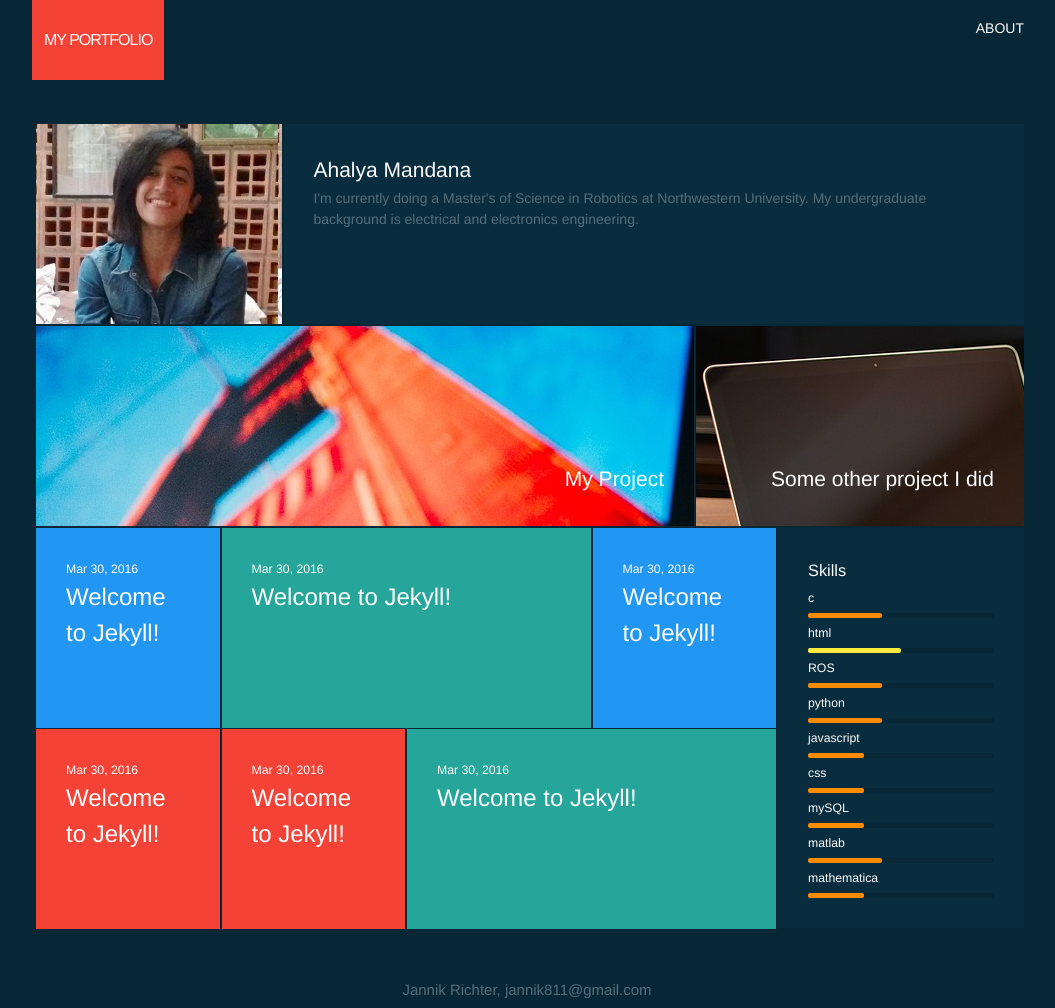
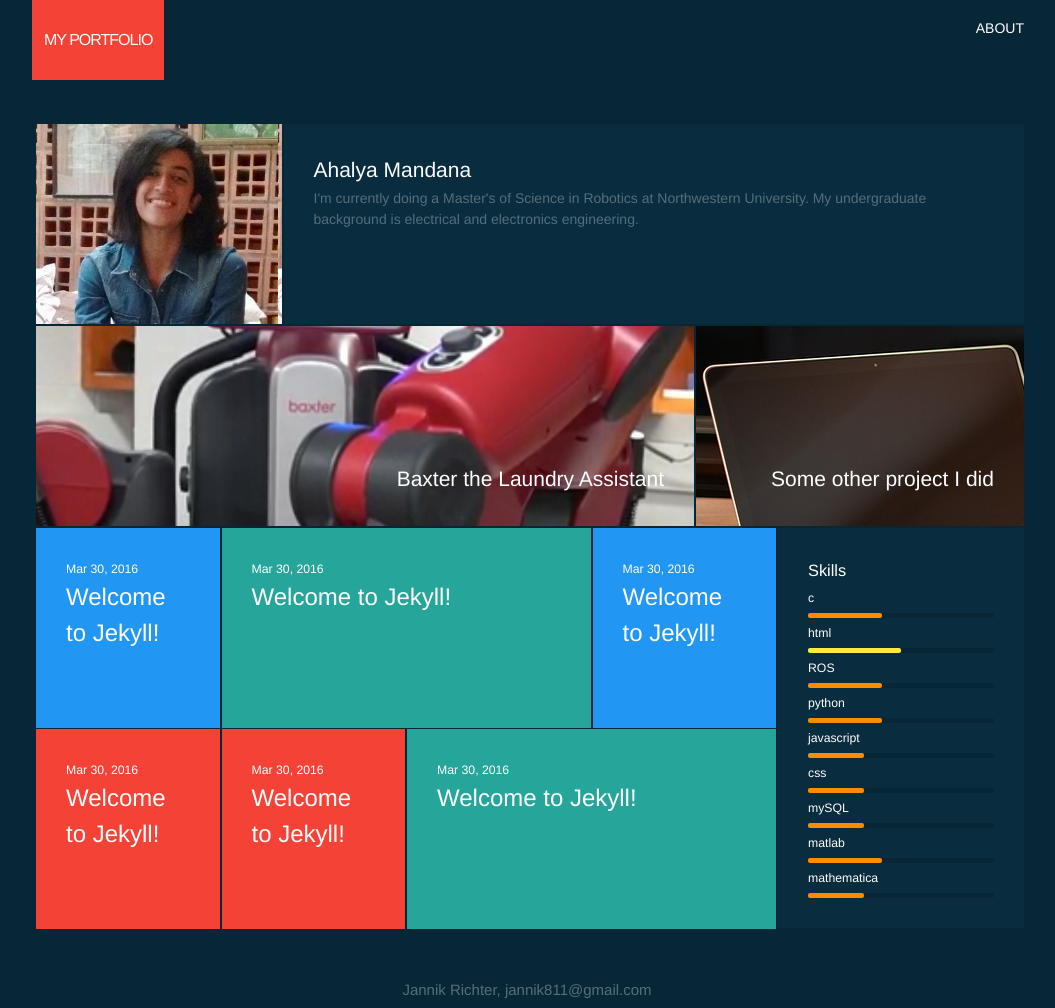
Before and after one commit to am2512/am2512.github.io, a Jekyll site: the page built from index.html, in a window 1280 px wide. Shown: the whole page, without its empty margins (112-1167 px from the left). Built offline with Jekyll 4.4.1, drawn with Linux system fonts in a browser that asks for light colours.

Commit message:
Changing project content

```diff
--- a/_data/portfolio.yml
+++ b/_data/portfolio.yml
@@ -1,5 +1,5 @@
 -   id: 1
-    title: My Project
+    title: Baxter the Laundry Assistant
     img: 1.jpg
     width: 8
     height: 2
```
Also changed, not shown: assets/1.jpg.
